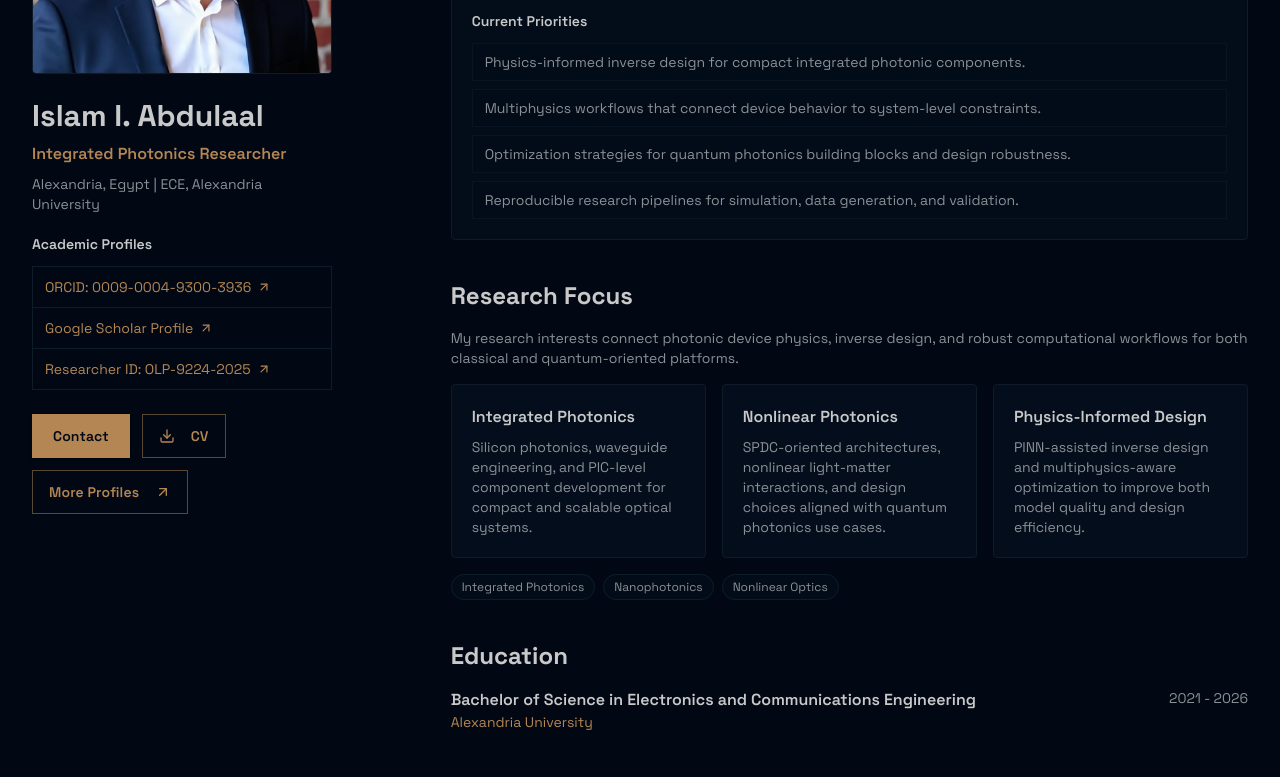
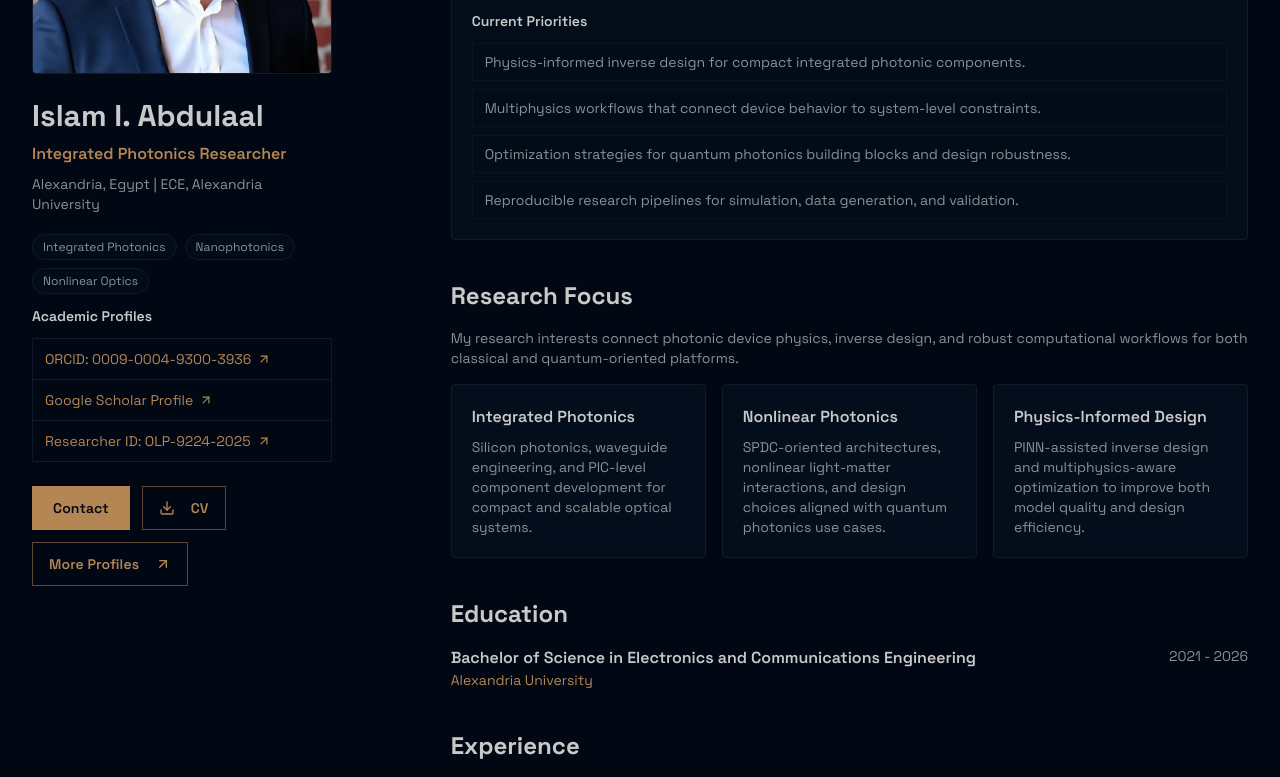
Before and after one commit to iabdul-aal/iabdul-aal.github.io, a Next.js app: page /about in a window 1280 px wide. Shown: the part 371-1148 px from the top of the page. Built offline with nearby package versions, Linux system fonts and the light colour scheme.

Commit message:
Move ORCID keyword chips above Academic Profiles

```diff
--- a/app/about/page.tsx
+++ b/app/about/page.tsx
@@ -318,6 +318,18 @@ export default async function AboutPage() {
                 {personConfig.location} | {personConfig.affiliation}
               </p>
               <div className="mt-5 space-y-3">
+                {orcidKeywords.length > 0 && (
+                  <div className="flex flex-wrap gap-2">
+                    {orcidKeywords.map((keyword) => (
+                      <span
+                        key={keyword}
+                        className="px-2.5 py-1 rounded-full border border-border text-xs text-muted-foreground bg-card/50"
+                      >
+                        {keyword}
+                      </span>
+                    ))}
+                  </div>
+                )}
                 <p className="text-sm font-semibold text-foreground">Academic Profiles</p>
                 <ul className="text-sm border border-border rounded-lg divide-y divide-border">
                   <li className="py-2.5 px-3">
@@ -410,18 +422,6 @@ export default async function AboutPage() {
                   </article>
                 ))}
               </div>
-              {orcidKeywords.length > 0 && (
-                <div className="mt-4 flex flex-wrap gap-2">
-                  {orcidKeywords.map((keyword) => (
-                    <span
-                      key={keyword}
-                      className="px-2.5 py-1 rounded-full border border-border text-xs text-muted-foreground bg-card/50"
-                    >
-                      {keyword}
-                    </span>
-                  ))}
-                </div>
-              )}
             </section>
 
             <section>
```
